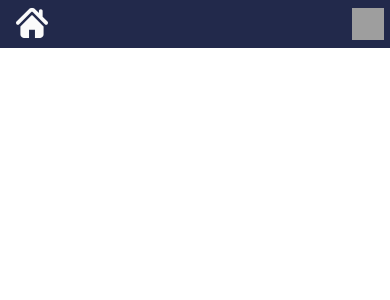
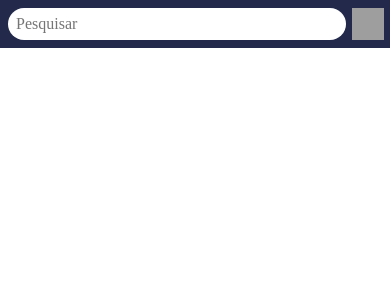
Before and after one commit to caiohbe/Navbar-POC, a React (Vite) app: page /contact in a window 390 px wide. Shown: the top 300 px of the page. Built offline with nearby package versions, Linux system fonts and the light colour scheme; grey boxes are pictures that could not be loaded.

Commit message:
feature(input): responsive input

```diff
--- a/src/components/NavBar.tsx
+++ b/src/components/NavBar.tsx
@@ -4,6 +4,7 @@ import styled from "styled-components"
 import burgerButton from "../assets/burgerButton.svg"
 import homeLogo from "../assets/homeLogo.svg"
 import closeButton from "../assets/closeButton.svg"
+import searchIcon from "../assets/searchIcon.svg"
 
 interface NavItem {
   label: string
@@ -55,7 +56,9 @@ const StyledNavLink = styled(StyledLink)`
 `
 
 const LogoLink = styled(StyledLink)`
-  margin-right: auto;
+  @media (max-width: ${(props) => props.theme.breakpoints.laptop}) {
+    display: none;
+  }
 `
 
 const navCollection = ROUTES.map((route) => {
@@ -74,7 +77,10 @@ export function NavBar() {
       <LogoLink to={"/"}>
         <StyledSvg src={homeLogo} alt='Home logo' />
       </LogoLink>
-
+      <Input $open={isMenuOpen} placeholder='Pesquisar' />
+      <Button onClick={() => setIsMenuOpen(true)}>
+        Pesquisar <img src={searchIcon} alt='search' />
+      </Button>
       <Ul $open={isMenuOpen}>
         <CloseButton onClick={() => setIsMenuOpen(false)}>
           <StyledSvg src={closeButton} alt='Close button' />
@@ -95,6 +101,64 @@ export function NavBar() {
 interface OpenProps {
   $open: boolean
 }
+
+const Button = styled.button`
+  background-color: ${(props) => props.theme.colors.secondary};
+  color: ${(props) => props.theme.colors.primary};
+  border: none;
+  border-radius: 2rem;
+  height: 2rem;
+  display: none;
+  margin-left: 1rem;
+  width: 7rem;
+  font-size: ${(props) => props.theme.typography.sizes.large};
+  img {
+    width: 1rem;
+  }
+
+  &:hover {
+    cursor: pointer;
+  }
+
+  @media (min-width: ${(props) =>
+      props.theme.breakpoints.tablet}) and (max-width: ${(props) =>
+      props.theme.breakpoints.laptop}) {
+    display: flex;
+    justify-content: space-between;
+    align-items: center;
+  }
+`
+
+const Input = styled.input<OpenProps>`
+  border-radius: 2rem;
+  border: none;
+  height: 2rem;
+  padding-left: 0.5rem;
+  width: 30%;
+  margin: auto;
+
+  @media (max-width: ${(props) => props.theme.breakpoints.tablet}) {
+    flex: 1;
+    margin-left: 0.5rem;
+  }
+
+  @media (max-width: ${(props) =>
+      props.theme.breakpoints.laptop}) and (min-width: ${(props) =>
+      props.theme.breakpoints.tablet}) {
+    transition: 250ms ease-in-out;
+
+    display: block;
+    border: 1px solid ${(props) => props.theme.colors.primary};
+    z-index: 10;
+    position: fixed;
+    width: 90%;
+    top: ${(props) => (props.$open ? "25%" : "20%")};
+    left: 50%;
+    translate: -50%;
+    opacity: ${(props) => (props.$open ? "100%" : "0%")};
+    pointer-events: ${(props) => (props.$open ? "auto" : "none")};
+  }
+`
 
 const MenuButton = styled.button`
   border: none;
@@ -137,6 +201,7 @@ const Ul = styled.ul<OpenProps>`
   list-style: none;
   padding: 0;
   height: 100%;
+  margin-left: auto;
 
   z-index: 10;
 
@@ -167,7 +232,7 @@ const Overlay = styled.div<OpenProps>`
   inset: 0;
   z-index: 9;
 
-  @media (max-width: ${(props) => props.theme.breakpoints.tablet}) {
+  @media (max-width: ${(props) => props.theme.breakpoints.laptop}) {
     display: block;
     pointer-events: ${(props) => (props.$open ? "auto" : "none")};
   }
```
Also changed, not shown: src/assets/searchIcon.svg (added).
